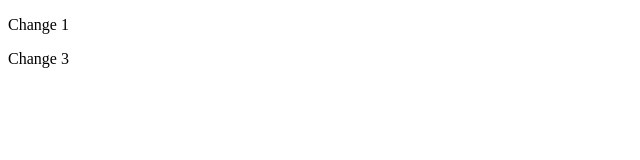
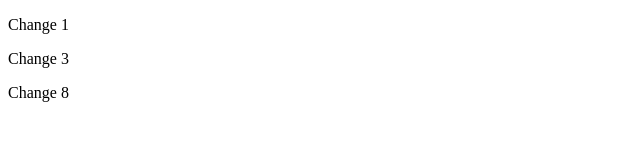
Before and after one commit to AlisherKhamidov/git_example_04, a plain HTML site: page index.html in a window 1280 px wide. Shown: the full height of the page, 0-640 px from the left. Drawn offline with Linux system fonts and the light colour scheme.

Commit message:
add change 8

```diff
--- a/index.html
+++ b/index.html
@@ -8,5 +8,6 @@
 <body>
   <p>Change 1</p>
   <p>Change 3</p>
+  <p>Change 8</p>
 </body>
 </html>
```
